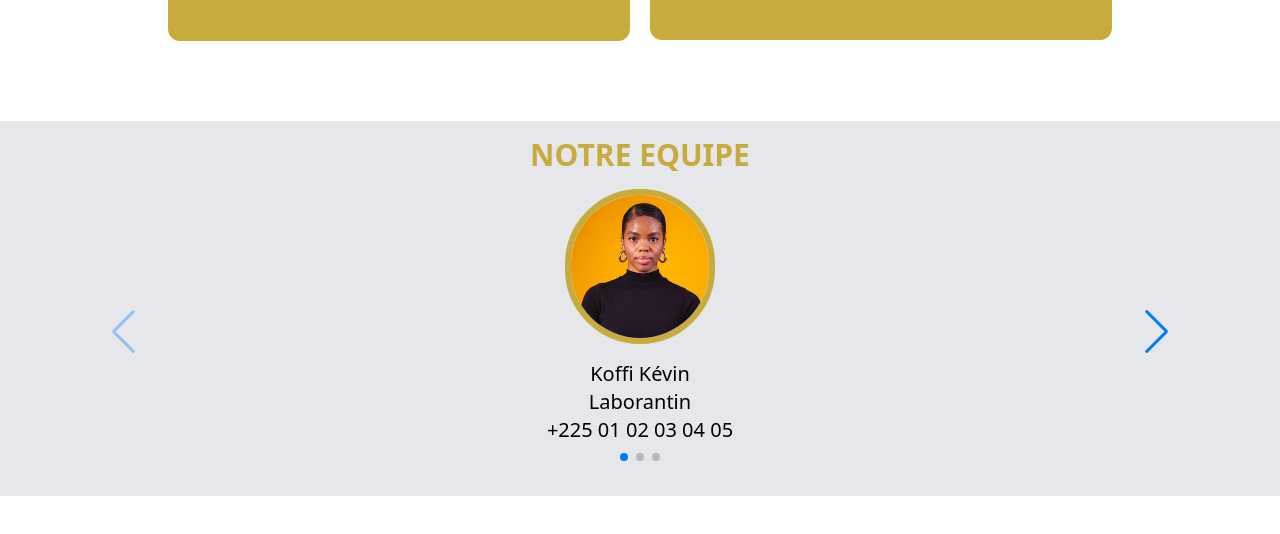
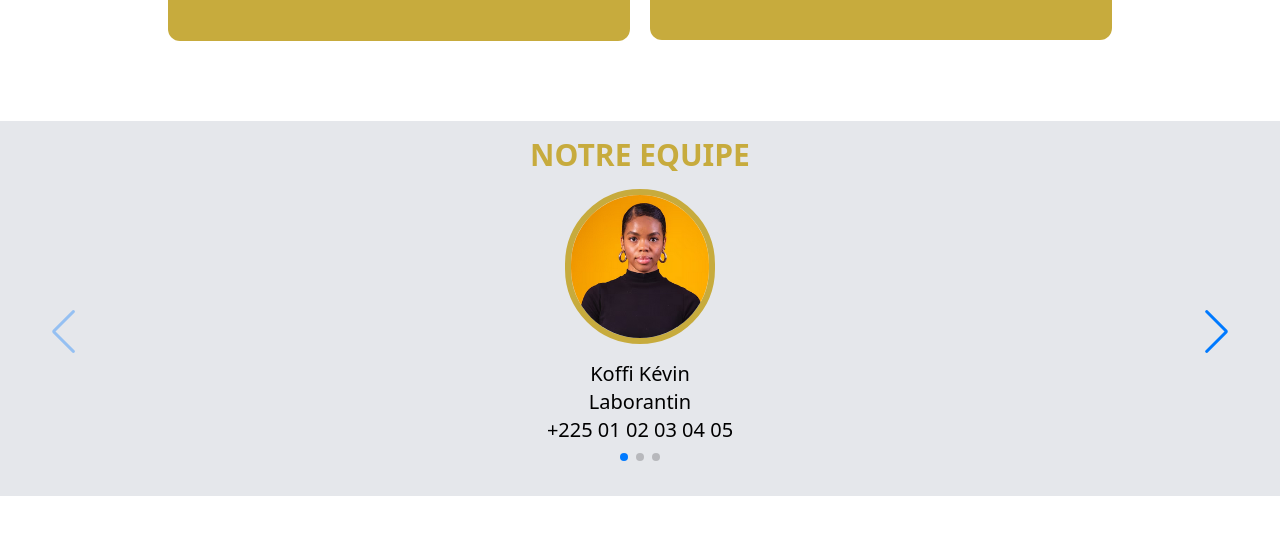
Before and after one commit to FABRICE2207/SANITAS-PLUS, a Next.js app: page / in a window 1280 px wide. Shown: the part 3164-3698 px from the top of the page. Built offline with nearby package versions, Linux system fonts and the light colour scheme.

Commit message:
Réglage Responsive 2

```diff
--- a/app/components/Activites.tsx
+++ b/app/components/Activites.tsx
@@ -27,7 +27,7 @@ const Activites = () => {
                   <FaHouseMedical
                     size={35}
                   />
-                  <h3 className='font-medium text-2xl mt-5'>CONSULTATIONS À DOMICILE </h3>
+                  <h3 className='font-medium text-2xl mt-5 text-center'>CONSULTATIONS À DOMICILE </h3>
 
                   <p className='text-center m-5'>Un médecin déployé par la structure viendra vers vous en fonction de l’endroit désiré pour vous consulter normalement comme si vous étiez dans un centre de soin.</p>
                 </div>
--- a/app/components/Contacts.tsx
+++ b/app/components/Contacts.tsx
@@ -34,7 +34,7 @@ const Contacts = () => {
        <div className='mt-10'>
          <div className='w-full flex flex-col justify-center items-center'>
           <div className='bg-[var(--primary-green)] w-[70px] h-[5px]'></div>
-          <h2 className='text-2xl font-semibold'>FORMULAIRE DE CONTACT</h2>
+          <h2 className='text-2xl font-semibold text-center'>FORMULAIRE DE CONTACT</h2>
           <div className='bg-[var(--primary-green)] w-[70px] h-[5px]'></div>
          </div>
 
--- a/app/components/Equipe.tsx
+++ b/app/components/Equipe.tsx
@@ -35,13 +35,13 @@ const Equipe = () => {
     <div>
       {/* Contexte */}
       <div className='bg-gray-200 mt-4'>
-        <div className='mx-15' data-aos="fade-up" data-aos-delay="650">
+        <div className='mx-10' data-aos="fade-up" data-aos-delay="650">
           <div className='flex justify-center'>
             <h1 className='font-extrabold text-3xl mt-4 mb-4 text-[var(--primary-green)]'>
               NOTRE EQUIPE
             </h1>
           </div>
-          <div className='text-xl mx-10 mb-5 pb-5'>
+          <div className='text-xl w-full mb-5 pb-5'>
             {/* <div className='flex flex-col justify-center items-center'>
               <div className=''>
                 <Image
@@ -68,7 +68,7 @@ const Equipe = () => {
             >
               {teamMembers.map((member, index) => (
                 <SwiperSlide key={index}>
-                  <div className="flex flex-col justify-center items-center font-extralight">
+                  <div className="flex flex-col w-full justify-center items-center font-extralight">
                     <div>
                       <Image
                         src={member.image}
```
